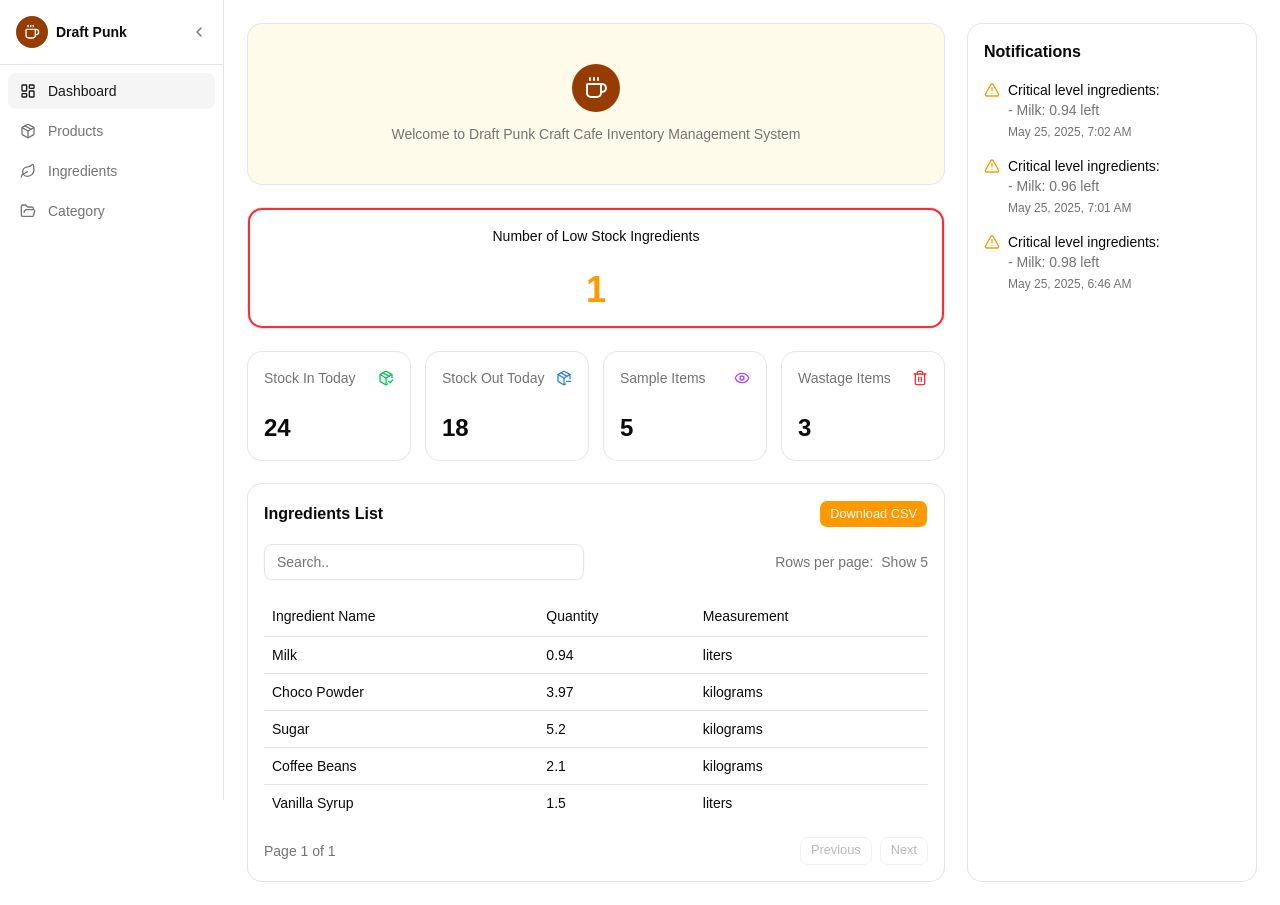
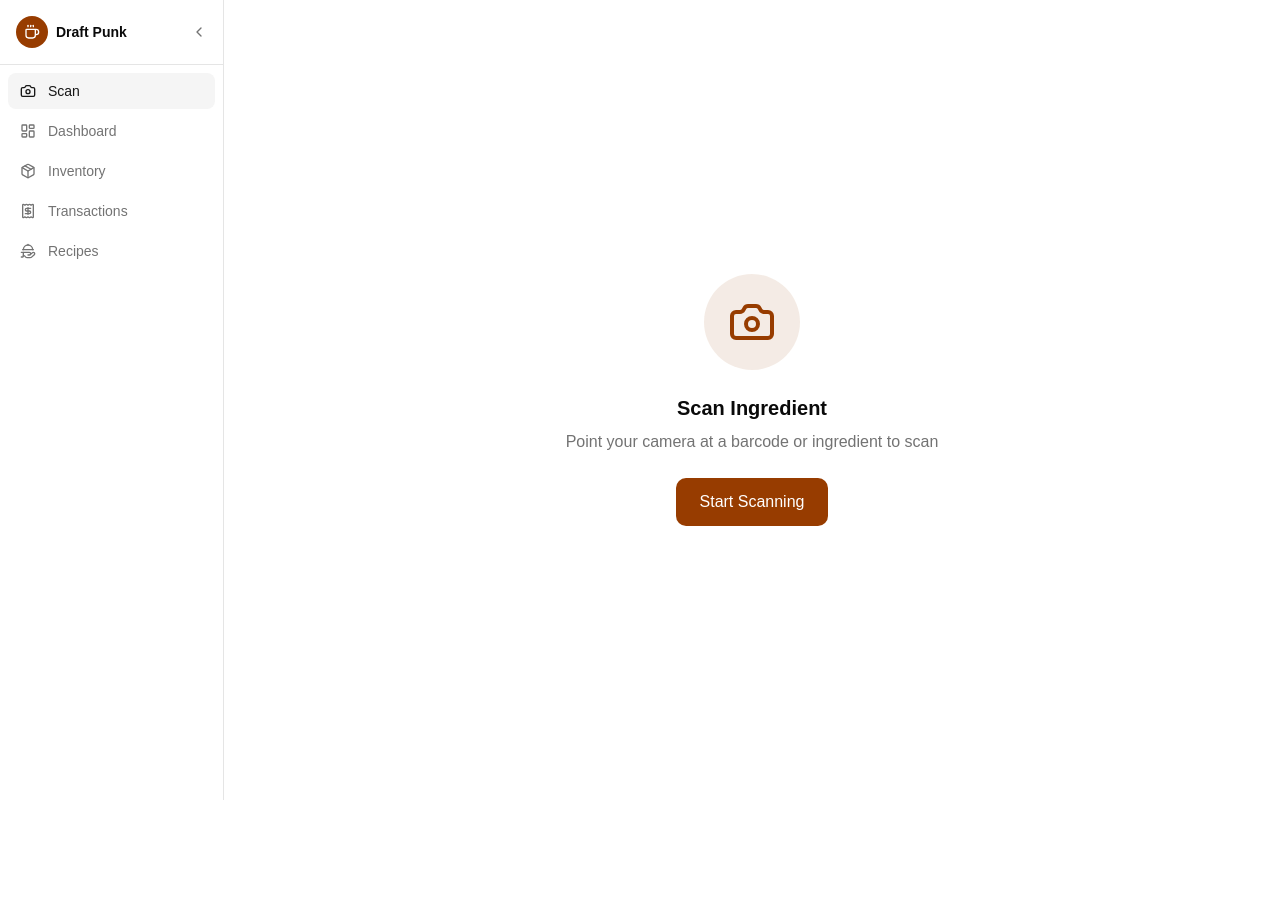
Before and after one commit to We-Are-Triji/draft-punk-craft-cafe, a React (Vite) app: page / in a window 1280 px wide. After the commit the page ends 800 px from the top, so only its background shows below. Built offline with nearby package versions, Linux system fonts and the light colour scheme.

Commit message:
feat: update navigation tabs and set scan as default screen

```diff
--- a/src/App.tsx
+++ b/src/App.tsx
@@ -1,26 +1,17 @@
-import { Sidebar } from "@/components/layout/Sidebar";
-import { WelcomeBanner } from "@/components/dashboard/WelcomeBanner";
-import { LowStockAlert } from "@/components/dashboard/LowStockAlert";
-import { StatsCards } from "@/components/dashboard/StatsCards";
-import { IngredientsTable } from "@/components/dashboard/IngredientsTable";
-import { NotificationsPanel } from "@/components/dashboard/NotificationsPanel";
+import { useState } from "react";
+import { Sidebar, type Tab } from "@/components/layout/Sidebar";
+import { ScanScreen } from "@/components/ScanScreen";
+import { DashboardScreen } from "@/components/DashboardScreen";
 
 function App() {
+  const [activeTab, setActiveTab] = useState<Tab>("scan");
+
   return (
     <div className="flex min-h-screen bg-background">
-      <Sidebar />
+      <Sidebar activeTab={activeTab} onTabChange={setActiveTab} />
       <main className="flex-1 p-6 overflow-auto">
-        <div className="flex gap-6">
-          <div className="flex-1 flex flex-col gap-6">
-            <WelcomeBanner />
-            <LowStockAlert count={1} />
-            <StatsCards />
-            <IngredientsTable />
-          </div>
-          <div className="w-72 shrink-0 hidden lg:block">
-            <NotificationsPanel />
-          </div>
-        </div>
+        {activeTab === "scan" && <ScanScreen />}
+        {activeTab === "dashboard" && <DashboardScreen />}
       </main>
     </div>
   );
--- /dev/null
+++ b/src/components/DashboardScreen.tsx
@@ -0,0 +1,21 @@
+import { WelcomeBanner } from "@/components/dashboard/WelcomeBanner";
+import { LowStockAlert } from "@/components/dashboard/LowStockAlert";
+import { StatsCards } from "@/components/dashboard/StatsCards";
+import { IngredientsTable } from "@/components/dashboard/IngredientsTable";
+import { NotificationsPanel } from "@/components/dashboard/NotificationsPanel";
+
+export function DashboardScreen() {
+  return (
+    <div className="flex gap-6">
+      <div className="flex-1 flex flex-col gap-6">
+        <WelcomeBanner />
+        <LowStockAlert count={1} />
+        <StatsCards />
+        <IngredientsTable />
+      </div>
+      <div className="w-72 shrink-0 hidden lg:block">
+        <NotificationsPanel />
+      </div>
+    </div>
+  );
+}
--- /dev/null
+++ b/src/components/ScanScreen.tsx
@@ -0,0 +1,20 @@
+import { CameraIcon } from "lucide-react";
+
+export function ScanScreen() {
+  return (
+    <div className="flex flex-col items-center justify-center h-full gap-6 py-12">
+      <div className="w-24 h-24 rounded-full bg-amber-800/10 flex items-center justify-center">
+        <CameraIcon className="w-12 h-12 text-amber-800" />
+      </div>
+      <div className="text-center">
+        <h2 className="text-xl font-semibold text-foreground">Scan Ingredient</h2>
+        <p className="text-muted-foreground mt-2">
+          Point your camera at a barcode or ingredient to scan
+        </p>
+      </div>
+      <button className="px-6 py-3 bg-amber-800 text-white rounded-lg font-medium hover:bg-amber-900 transition-colors">
+        Start Scanning
+      </button>
+    </div>
+  );
+}
--- a/src/components/layout/Sidebar.tsx
+++ b/src/components/layout/Sidebar.tsx
@@ -2,22 +2,31 @@
 import {
   LayoutDashboard,
   Package,
-  Leaf,
-  FolderOpen,
   ChevronLeft,
   ChevronRight,
   Coffee,
+  CameraIcon,
+  Receipt,
+  HandPlatter,
 } from "lucide-react";
 import { cn } from "@/lib/utils";
 
+export type Tab = "scan" | "dashboard" | "inventory" | "transactions" | "recipes";
+
 const navItems = [
-  { icon: LayoutDashboard, label: "Dashboard", href: "#", active: true },
-  { icon: Package, label: "Products", href: "#" },
-  { icon: Leaf, label: "Ingredients", href: "#" },
-  { icon: FolderOpen, label: "Category", href: "#" },
+  { icon: CameraIcon, label: "Scan", tab: "scan" as const },
+  { icon: LayoutDashboard, label: "Dashboard", tab: "dashboard" as const },
+  { icon: Package, label: "Inventory", tab: "inventory" as const },
+  { icon: Receipt, label: "Transactions", tab: "transactions" as const },
+  { icon: HandPlatter, label: "Recipes", tab: "recipes" as const },
 ];
 
-export function Sidebar() {
+interface SidebarProps {
+  activeTab: Tab;
+  onTabChange: (tab: Tab) => void;
+}
+
+export function Sidebar({ activeTab, onTabChange }: SidebarProps) {
   const [collapsed, setCollapsed] = useState(false);
 
   return (
@@ -51,19 +60,19 @@
 
       <nav className="flex flex-col gap-1 p-2 flex-1">
         {navItems.map((item) => (
-          <a
-            key={item.label}
-            href={item.href}
+          <button
+            key={item.tab}
+            onClick={() => onTabChange(item.tab)}
             className={cn(
               "flex items-center gap-3 px-3 py-2 rounded-md text-sm transition-colors",
-              item.active
+              activeTab === item.tab
                 ? "bg-accent text-accent-foreground font-medium"
                 : "text-muted-foreground hover:bg-accent hover:text-accent-foreground"
             )}
           >
             <item.icon className="w-4 h-4 shrink-0" />
             {!collapsed && <span>{item.label}</span>}
-          </a>
+          </button>
         ))}
       </nav>
     </aside>
```
Also changed, not shown: src/assets/draft-punk-craft-cafe-logo.webp (added).
